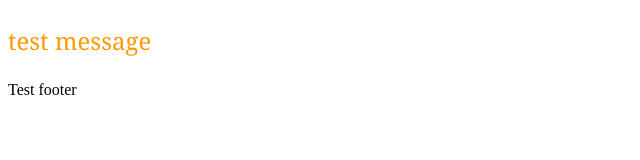
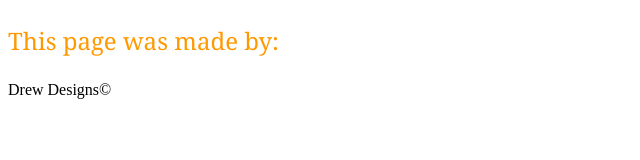
Before and after one commit to lamarquedrew/lamarquedrew, a plain HTML site: page drewdesigns.cc/index.html in a window 1280 px wide. Shown: the whole page, without its empty margins (0-640 px from the left). Drawn offline with Linux system fonts and the light colour scheme.

Commit message:
Update index.html

```diff
--- a/drewdesigns.cc/index.html
+++ b/drewdesigns.cc/index.html
@@ -17,8 +17,8 @@ a:hover {
 </head>
 <body>
 <main>
-<p>test message</p>
+<p>This page was made by:</p>
 </main>
 </body>
-<footer>Test footer</footer>
+<footer>Drew Designs&copy;</footer>
 </html>
```
